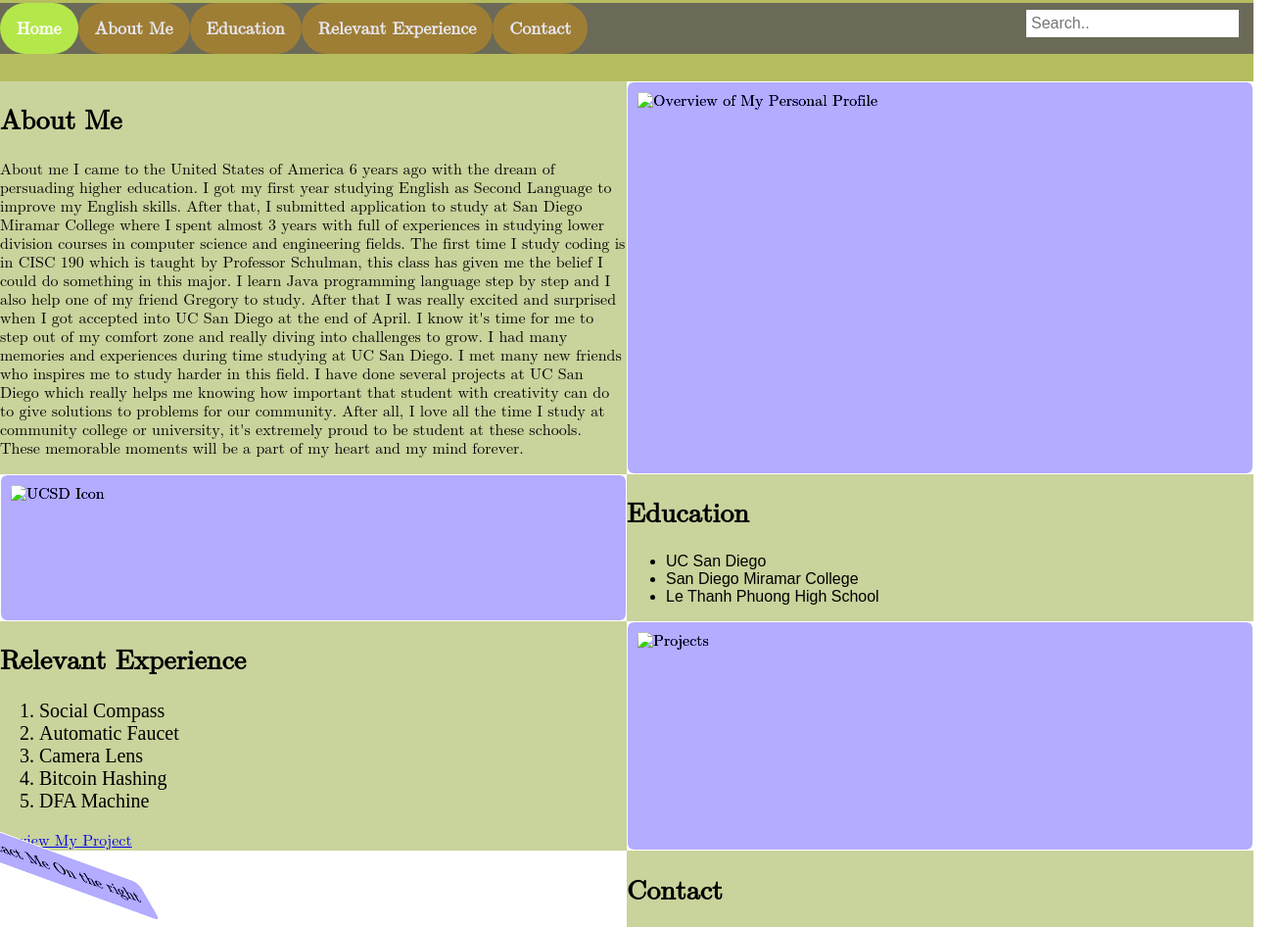
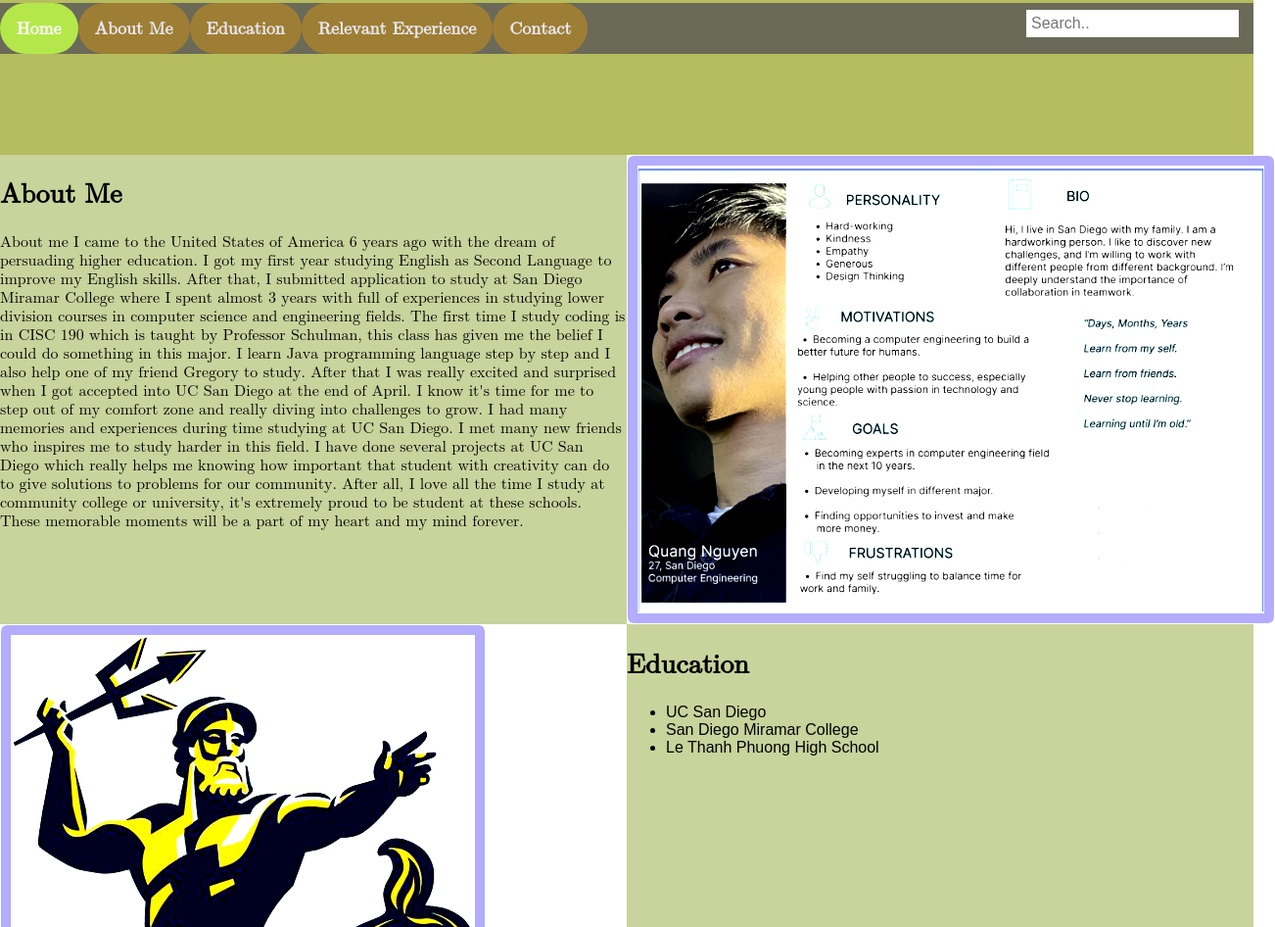
Before and after one commit to vqnguyenSD/CSE134_HW3, a plain HTML site: page index.html in a window 1280 px wide. Shown: the part 78-1024 px from the top of the page at 98% size, 1302 px wide, since content can reach past the window. Drawn offline with Linux system fonts and the light colour scheme; a web font is replaced by a local one.

Commit message:
Update index.html

```diff
--- a/index.html
+++ b/index.html
@@ -39,8 +39,8 @@
                 it's extremely proud to be student at these schools. These memorable moments will be a part of my heart
                 and my mind forever.</p>
         </section>
-        <img src="./Image./Persona.png" alt="Overview of My Personal Profile">
-        <img src="C:/Users/CSE134B/TritonIcon.jpg" alt="UCSD Icon">
+        <img src="./Persona.png" alt="Overview of My Personal Profile">
+        <img src="./TritonIcon.jpg" alt="UCSD Icon">
 
         <section>
             <h2>Education</h2>
@@ -61,9 +61,9 @@
             </ol>
             <a href="https://github.com/vqnguyenSD?tab=repositories">Review My Project</a>
         </section>
-        <img src="C:/Users/CSE134B/ProjectImg.jpg" alt="Projects">
+        <img src="./ProjectImg.jpg" alt="Projects">
         <picture>
-            <img src="C:/Users/CSE134B/handicon.png" alt="Contact Me On the right">
+            <img src="./handicon.png" alt="Contact Me On the right">
         </picture>
 
         <section>
```
